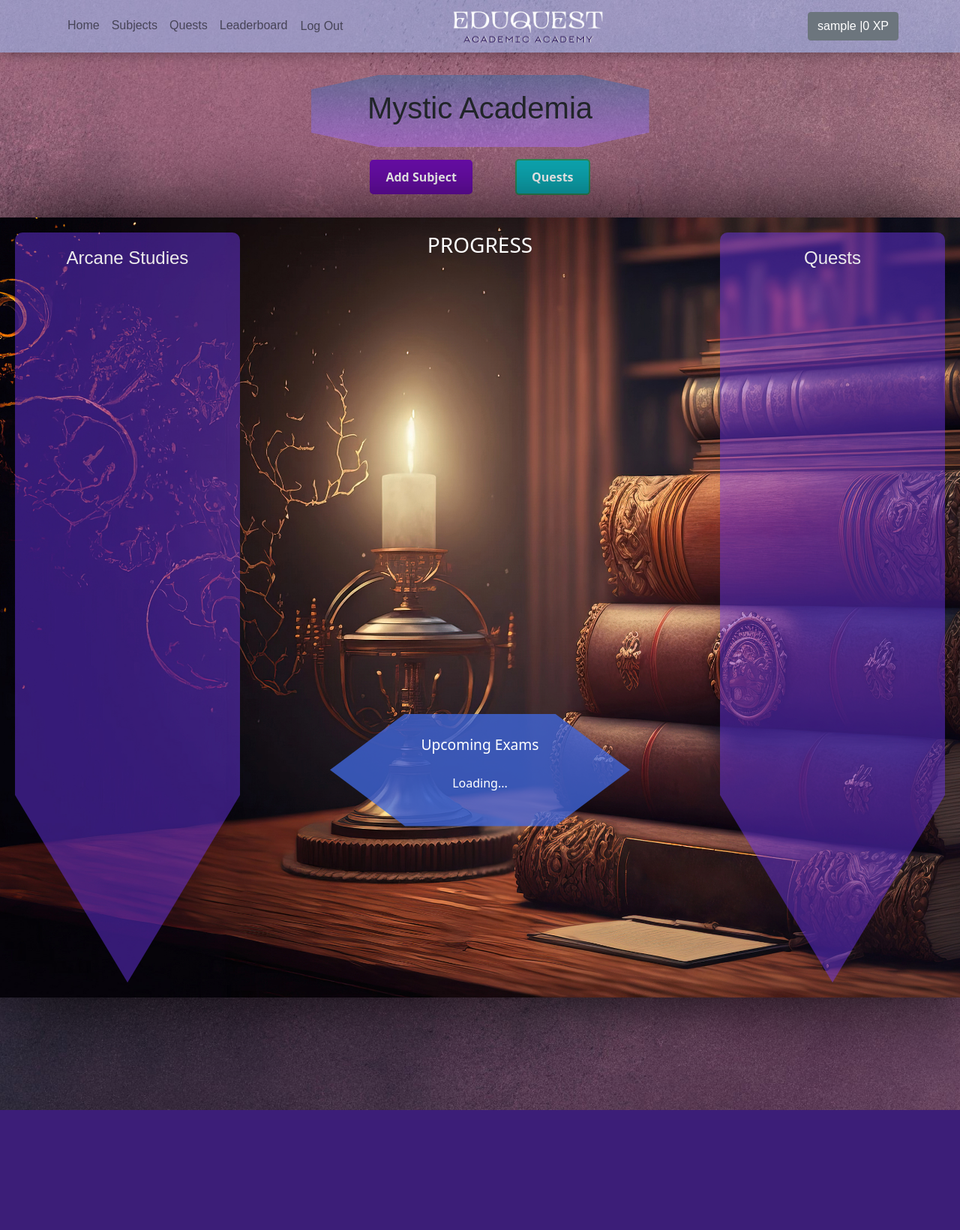
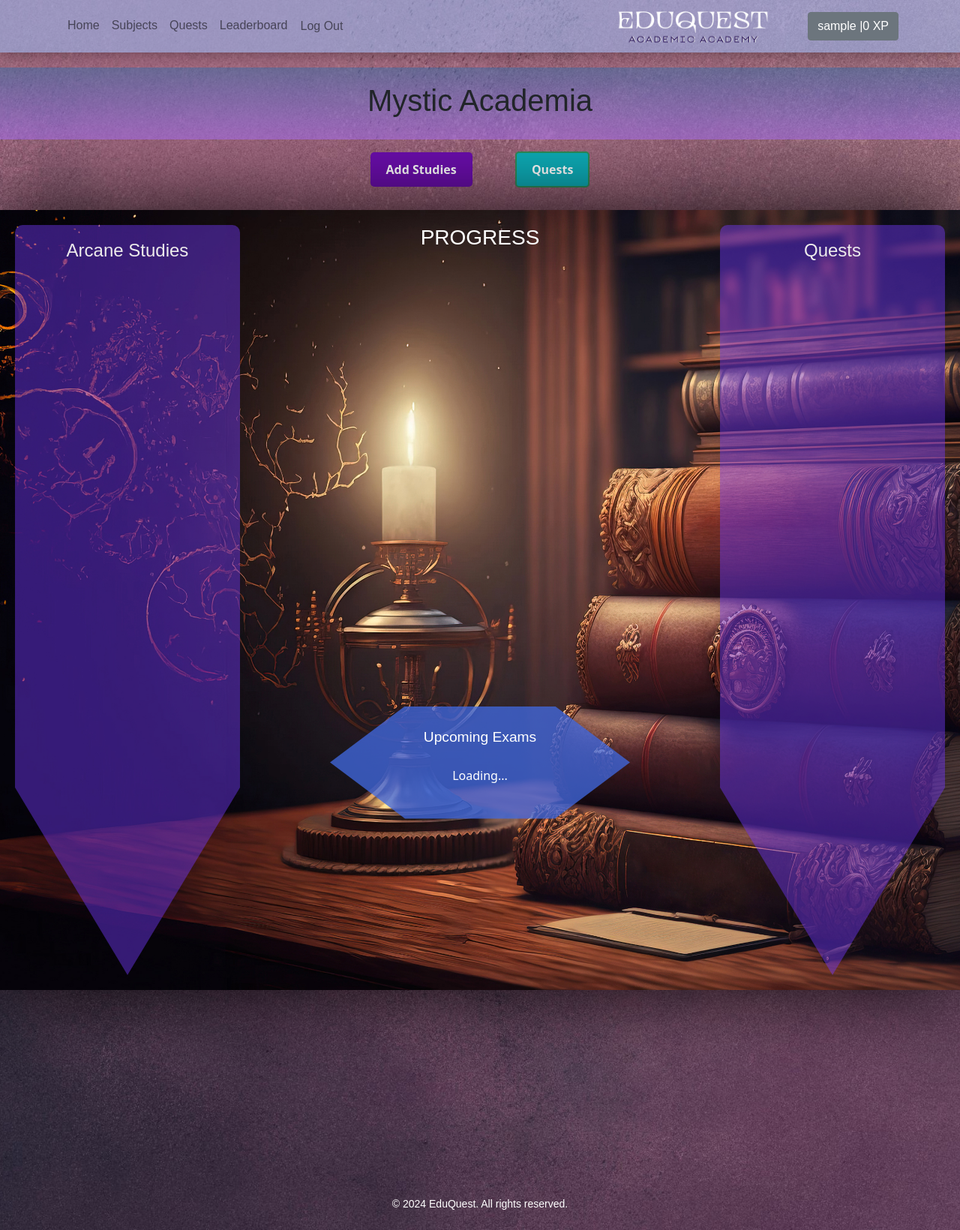
Before and after one commit to GA-EduQuest/EduQuest, a Django app: page /subjects/ in a window 1280 px wide. Shown: the whole page at 75% size. Before the commit the page ends 1480 px from the top, so only its background shows below. Run offline with Django 5.2, Linux system fonts and the light colour scheme; the visitor is signed in with stand-in values (Sample User, id 1); data that the repository does not hold is empty; some web fonts are replaced.

Commit message:
Updated design; Added debug toolbar

```diff
--- a/eduquest/settings.py
+++ b/eduquest/settings.py
@@ -38,11 +38,13 @@ INSTALLED_APPS = [
     'django.contrib.sessions',
     'django.contrib.messages',
     'django.contrib.staticfiles',
+    'debug_toolbar',
     'crispy_forms',
     'crispy_bootstrap5',
 ]
 
 MIDDLEWARE = [
+    'debug_toolbar.middleware.DebugToolbarMiddleware',
     'django.middleware.security.SecurityMiddleware',
     'django.contrib.sessions.middleware.SessionMiddleware',
     'django.middleware.common.CommonMiddleware',
@@ -127,6 +129,10 @@ LOGOUT_REDIRECT_URL = '/'
 # Default primary key field type
 # https://docs.djangoproject.com/en/5.0/ref/settings/#default-auto-field
 
+INTERNAL_IPS = [
+    '127.0.0.1',
+]
+
 DEFAULT_AUTO_FIELD = 'django.db.models.BigAutoField'
 
 CRISPY_ALLOWED_TEMPLATE_PACKS = "bootstrap5"
--- a/eduquest/urls.py
+++ b/eduquest/urls.py
@@ -19,6 +19,7 @@ from django.urls import path, include
 
 urlpatterns = [
     path('admin/', admin.site.urls),
+    path('__debug__/', include('debug_toolbar.urls')),
     path('', include('main_app.urls')),
     path('accounts/', include('django.contrib.auth.urls')),
 ]
--- a/main_app/static/css/style.css
+++ b/main_app/static/css/style.css
@@ -6,7 +6,6 @@ body {
     display: flex;
     min-height: 100vh;
     flex-direction: column;
-    margin-bottom: 50px;
     background-image: url(/static/images/stock-background.jpeg);
     background-repeat: no-repeat;
     background-position: center;
@@ -29,6 +28,7 @@ body > main {
     top: 0;
     width: 100%;
     position: relative;
+    z-index: 100;
 }
 
 .logo-img {
@@ -36,14 +36,24 @@ body > main {
     width: auto;
 }
 
-.page-footer {
+footer {
+    height: 70px;
+    font-family: "TT Alientz Serif", sans-serif;
+    bottom: 0;
     width: 100%;
-    max-width: 100%;
-    height: 50px;
+    position: relative;
+    margin-top: 150px;
+    z-index: 100;
+    display: flex;
+    justify-content: center;
+    align-items: center;
+}
+
+footer p {
+    margin: 0;
     padding: 0;
-    box-shadow: 0 0 20px rgba(0, 0, 0, 0.39);
-    background-color: rgba(153, 182, 239, 0.587);
-    z-index: -10;
+    font-size: 14px;
+    text-align: center;
 }
 
 /* --------------------------------------------------------------------------------------------------------------- */
@@ -114,10 +124,12 @@ body > main {
 /* --------------------------------------------------------------------------------------------------------------- */
 .center-container {
     display: flex;
-    flex-wrap: wrap;
+    flex-direction: column;
     justify-content: center;
-    align-items: flex-start;
-    margin-top: 30px;
+    align-items: center;
+    height: auto;
+    width: 100%;
+    margin-top: 20px;
 }
 
 .title-card {
@@ -125,16 +137,6 @@ body > main {
     background: linear-gradient(#306cac7a, #a86ef48d);
     font-family: "TT Alientz Serif", sans-serif;
     width: 100%;
-    clip-path: polygon(
-        20% 0%,
-        80% 0%,
-        100% 20%,
-        100% 80%,
-        80% 100%,
-        20% 100%,
-        0% 80%,
-        0% 20%
-    );
 }
 /* --------------------------------------------------------------------------------------------------------------- */
 /* Subject details  */
--- a/main_app/static/css/subject-index-style.css
+++ b/main_app/static/css/subject-index-style.css
@@ -144,9 +151,7 @@
     transform: translateY(-5px);
 }
 
-h3 {
-    color: white;
-}
+/* Additional Styles */
 
 .upcoming-container {
     width: 400px;
@@ -194,10 +194,23 @@ h3 {
     border: 2px solid #2e8b57;
 }
 
+.add-subject a.btn-subject:hover {
+    background-color: #8d45e6;
+}
+
 .add-subject a.btn-quests:hover {
     background-color: #30d2dc;
 }
-#donutChart {
-    max-width: 100%;
-    height: auto;
+
+h3 {
+    color: white;
+    font-family: "TT Alientz Serif", sans-serif;
 }
+/* Media Queries */
+
+@media only screen and (max-width: 768px) {
+    .list-container {
+        flex-direction: column;
+        align-items: center;
+    }
+}
--- a/main_app/templates/base.html
+++ b/main_app/templates/base.html
@@ -30,7 +30,6 @@
           <span class="navbar-toggler-icon"></span>
         </button>
         <!-- Nav Links (Left side) -->
-        <div class="navbar-nav">
         <div class="collapse navbar-collapse" id="navbarNav">
           <ul class="navbar-nav">
             <li class="nav-item">
@@ -43,26 +42,20 @@
               <a class="nav-link" href="{% url 'quests_index' %}">Quests</a>
             </li>
             <li class="nav-item">
-                <a class="nav-link" href="{% url 'leaderboard' %}"
-                  >Leaderboard</a
-                >
+              <a class="nav-link" href="{% url 'leaderboard' %}">Leaderboard</a>
             </li>
             <li class="nav-item">
               <form method="post" action="{% url 'logout' %}">
                 {% csrf_token %}
-                  <button type="submit" class="nav-link btn btn-link">
-                    Log Out
-                  </button>
+                <button type="submit" class="nav-link btn btn-link">Log Out</button>
               </form>
             </li>
-              <!-- Add more nav links as needed -->
           </ul>
-          </div>
         </div>
 
         <!-- Logo (Centered) -->
         {% if request.path != '/' %}
-        <div class="logo-container mx-auto">
+        <div class="logo-container" style="margin-right: 50px;">
           <img
             src="{% static 'images/EduQuest (2).png' %}"
             alt="Logo"
@@ -77,7 +70,8 @@
           <a
             class="btn btn-secondary"
             href="{% url 'user_detail' user_id=user.id %}"
-            >{{ user.username }} |{{ request.user.profile.xp }} XP
+          >
+            {{ user.username }} |{{ request.user.profile.xp }} XP
           </a>
           {% else %} {% endif %}
         </div>
@@ -85,13 +79,15 @@
     </header>
 
     <main>{% block content %} {% endblock %}</main>
-    <footer class="page-footer fixed-bottom text-center">
-      <div class="footer-container">
-        <p>All Rights Reserved, &copy; 2024 EduQuest</p>
+
+    <footer class="footer w-100">
+        <div class="container position-relative">
+            <p class="text-center text-white">&copy; 2024 EduQuest. All rights reserved.</p>
         </div>
     </footer>
 
     <!-- <script src="https://code.jquery.com/jquery-3.6.0.min.js"></script> -->
     <script src="https://cdn.jsdelivr.net/npm/bootstrap@5.3.0/dist/js/bootstrap.bundle.min.js"></script>
   </body>
+
 </html>
--- a/main_app/templates/subjects/index.html
+++ b/main_app/templates/subjects/index.html
@@ -5,21 +5,15 @@
 
 {% block content %}
 
-  <div class="center-container">
-  <div class="container">
-    <div class="row justify-content-center">
-      <div class="col-md-5">
+    <div class="center-container">
         <div class="title-card text-center">
-          <h1>Mystic Academia</h1>
+            <h1>Mystic Academia</h1>
         </div>
         <div class="add-subject text-center mt-3">
-          <a href="{% url 'subjects_create' %}" class="btn btn-subject me-5">Add Subject</a>
-          <a href="{% url 'quests_index' %}" class="btn btn-quests">Quests</a>
+            <a href="{% url 'subjects_create' %}" class="btn btn-subject me-5">Add Studies</a>
+            <a href="{% url 'quests_index' %}" class="btn btn-quests">Quests</a>
         </div>
-      </div>
     </div>
-  </div>
-  </div>
 
   <div class="list-container">
     <div class="subject-list">
@@ -51,8 +45,10 @@
         {% for quest in all_quests %}
             <li>
                 <a class="card-link text-center" href="{% url 'quests_detail' quest.id %}">
-                    {{ quest.name }} {% if quest.badge_image_url %}
-                    <img src="{{ quest.badge_image_url }}" alt="{{ quest.name }} Badge"> {% endif %}
+                    {% if quest.badge_image_url %}
+                    <img src="{{ quest.badge_image_url }}" alt="{{ quest.name }} Badge">
+                    {% endif %}
+                    <span class="quest-name">{{ quest.name }}</span>
                 </a>
             </li>
         {% endfor %}
@@ -62,22 +58,22 @@
 
 <script src="https://cdn.jsdelivr.net/npm/chart.js"></script>
 <script>
-//   document.addEventListener("DOMContentLoaded", function () {
-//     const exams = JSON.parse("{{ upcoming_exams_data|escapejs }}");
-//     let currentIndex = 0;
+  document.addEventListener("DOMContentLoaded", function () {
+    const exams = JSON.parse("{{ upcoming_exams_data|escapejs }}");
+    let currentIndex = 0;
 
-//     function showNextExam() {
-//         const exam = exams[currentIndex];
-//         document.getElementById("exam-details").textContent =
-//             exam.name + " | Date: " + exam.exam_date + " |";
-//         currentIndex = (currentIndex + 1) % exams.length;
-//     }
+    function showNextExam() {
+        const exam = exams[currentIndex];
+        document.getElementById("exam-details").textContent =
+            exam.name + " | Date: " + exam.exam_date + " |";
+        currentIndex = (currentIndex + 1) % exams.length;
+    }
 
-//     showNextExam();
-//     setInterval(showNextExam, 5000);
-// });
+    showNextExam();
+    setInterval(showNextExam, 5000);
+});
 
-  document.addEventListener("DOMContentLoaded", function () {
+document.addEventListener("DOMContentLoaded", function () {
       const subjects = JSON.parse('{{ subjects_json|escapejs }}');
 
       const labels = subjects.map(subject => subject.name);
--- a/main_app/views.py
+++ b/main_app/views.py
@@ -12,8 +12,7 @@ from django.contrib.auth.decorators import login_required
 from django.contrib.auth.mixins import LoginRequiredMixin
 from .models import Profile, Subject, Assignment, Quest, ProfileAchievement, User
 from .forms import SubjectForm
-from datetime import date
-from django.utils import timezone
+from datetime import date, datetime
 from django.urls import reverse_lazy
 
 
@@ -126,8 +125,10 @@ def subjects_index(request):
 
 def subjects_detail(request, pk):
     subject = get_object_or_404(Subject, pk=pk)
-    current_date = timezone.now()
-    return render(request, 'subjects/subject_detail.html', {'subject': subject, 'current_date': current_date })
+    current_date = datetime.now().date()
+    exam_date = subject.exam_date
+    exam_has_passed = exam_date < current_date
+    return render(request, 'subjects/subject_detail.html', {'subject': subject, 'current_date': current_date, 'exam_has_passed': exam_has_passed })
 
 def subjects_create(request):
     if request.method == 'POST':
--- a/requirements.txt
+++ b/requirements.txt
@@ -8,3 +8,4 @@ sqlparse==0.4.4
 django-crispy-forms==2.1
 crispy-bootstrap5==2023.10
 urllib3==2.2.0
+django-debug-toolbar==4.3.0
```
Also changed, not shown: other parts of main_app/static/css/subject-index-style.css (+63 -61 lines), main_app/templates/subjects/subject_detail.html (+9 -8 lines). Lines whose indentation alone changed are shown as unchanged.
